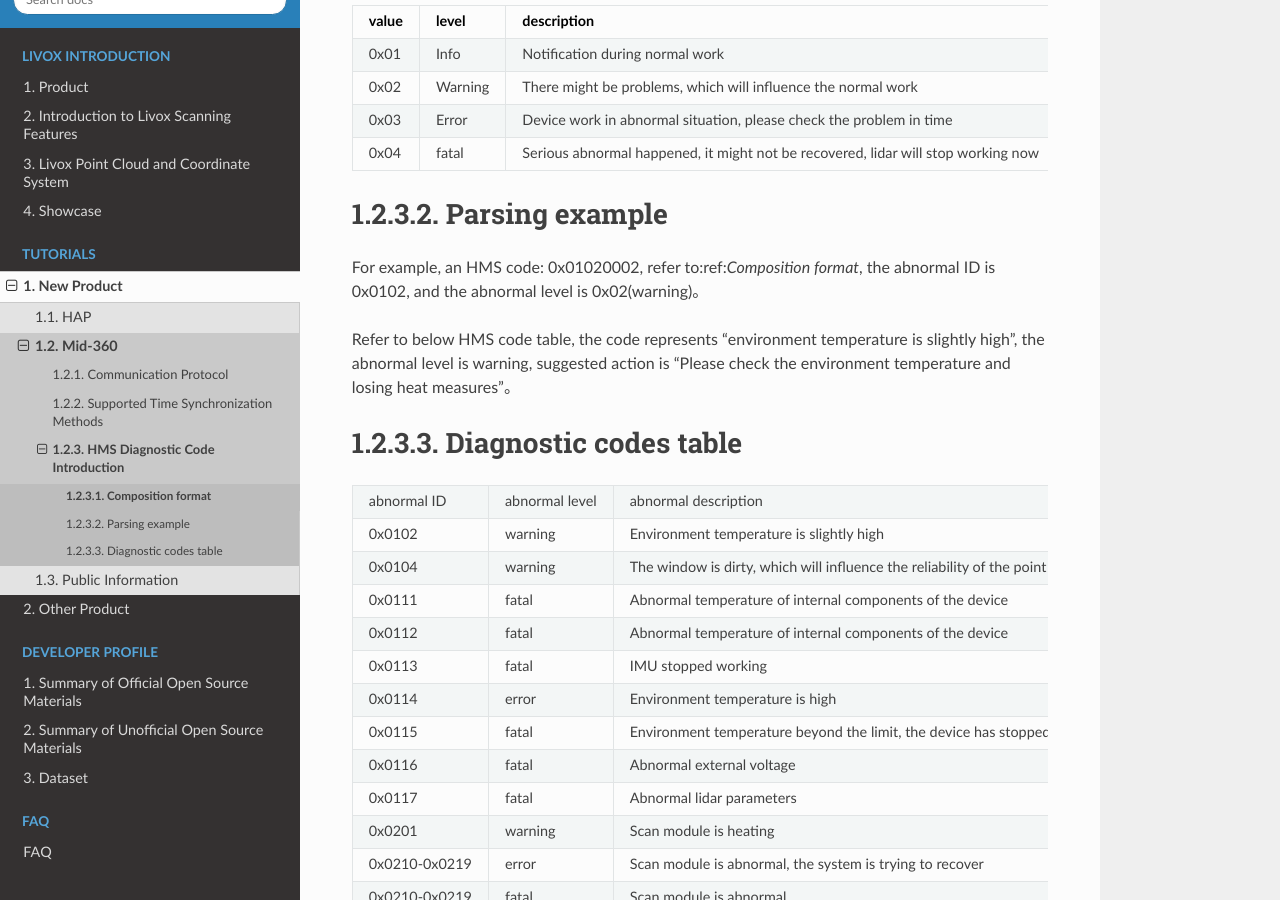
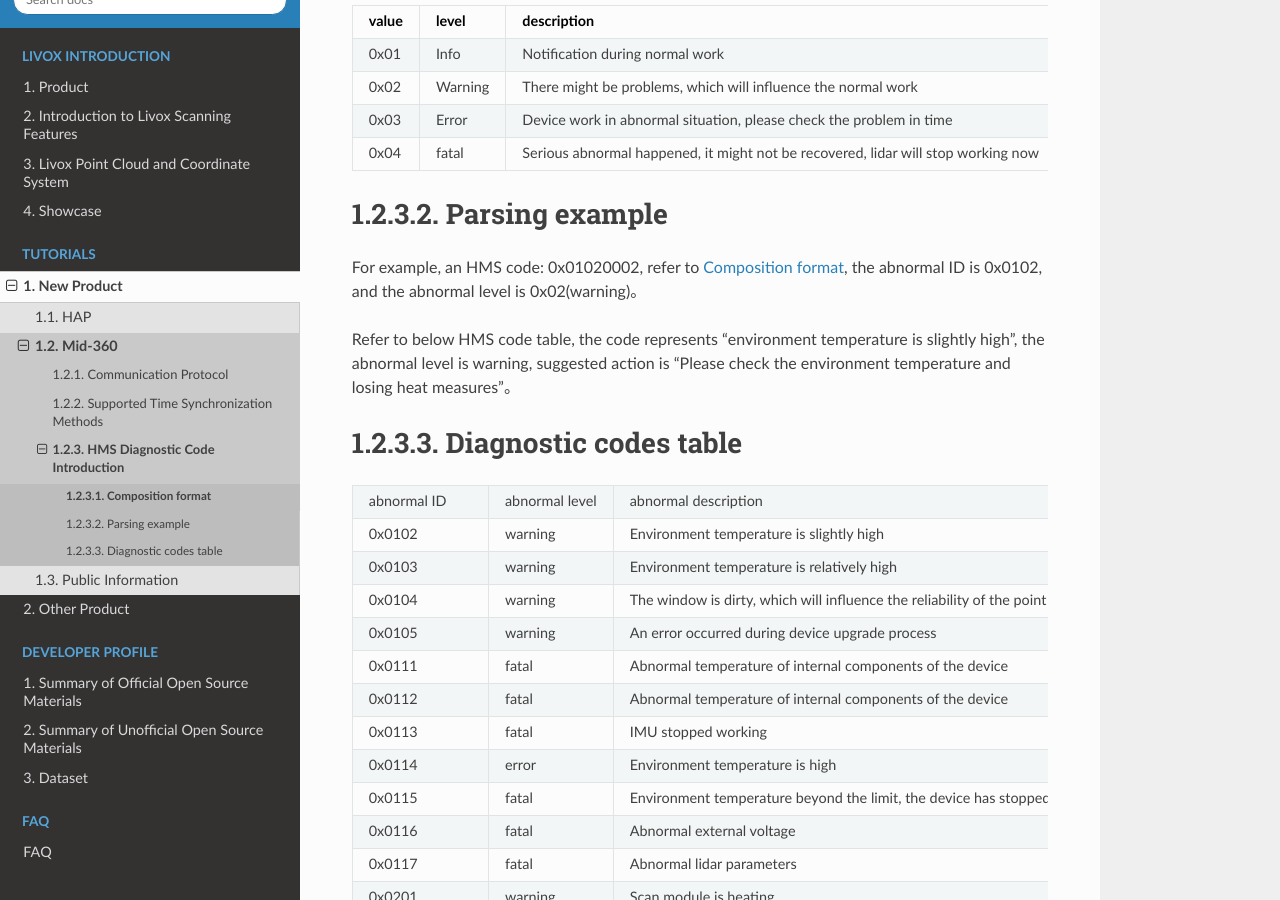
Before and after one commit to Livox-SDK/livox_wiki_en, a Sphinx documentation site: the page built from source/tutorials/new_product/mid360/hms_code_mid360.rst, in a window 1280 px wide and 900 px high, scrolled down 486 px. Built offline with Sphinx 7.4.7 and the Read the Docs theme 2.0.0, drawn with Linux system fonts in a browser that asks for light colours; pages that are not in the unit, such as notebooks, are missing from menus.

Commit message:
1. Add upgrade error related abnormal code description 2. Add environment temp related high abnormal code

```diff
--- a/source/tutorials/new_product/mid360/hms_code_mid360.rst
+++ b/source/tutorials/new_product/mid360/hms_code_mid360.rst
@@ -33,7 +33,7 @@
 Parsing example
 ~~~~~~~~~~~~~~~~~~~~~~
 
-For example, an HMS code: 0x01020002, refer to:ref:`Composition format`,
+For example, an HMS code: 0x01020002, refer to :ref:`Composition format<Composition format>`,
 the abnormal ID is 0x0102, and the abnormal level is 0x02(warning)。
 
 Refer to below HMS code table, the code represents “environment temperature is slightly high”, the abnormal level is warning,
@@ -46,7 +46,9 @@
 abnormal ID         abnormal level     abnormal description                                                          suggested solution
 ------------------  ------------------ ----------------------------------------------------------------------------- --------------------------------------------------------------------------------
 0x0102              warning            Environment temperature is slightly high                                      Please check the environment temperature and losing heat measures
-0x0104              warning            The window is dirty, which will influence the reliability of the point cloud  please clean the window
+0x0103              warning            Environment temperature is relatively high                                    Please check the environment temperature and losing heat measures
+0x0104              warning            The window is dirty, which will influence the reliability of the point cloud  Please clean the window
+0x0105              warning            An error occurred during device upgrade process                               Please restart the upgrade process
 0x0111              fatal              Abnormal temperature of internal components of the device                     Please check the environment temperature and losing heat measures
 0x0112              fatal              Abnormal temperature of internal components of the device                     Please check the environment temperature and losing heat measures
 0x0113              fatal              IMU stopped working                                                           Please try to restart the device to restore
@@ -57,7 +59,7 @@
 0x0201              warning            Scan module is heating                                                        Please wait for the scan module heating
 0x0210-0x0219       error              Scan module is abnormal, the system is trying to recover                      Please wait, if it lasts too long, please try restarting the device to restore
 0x0210-0x0219       fatal              Scan module is abnormal                                                       Please try to restart the device to restore
-0x0401              warning            Communication link was linked down, now it is recovered                       please check the communication link
+0x0401              warning            Communication link was linked down, now it is recovered                       Please check the communication link
 0x0402              warning            PTP time synchronization stop or time gap is too big                          Please check the PTP time source
 0x0403              warning            The version of PTP is 1588-v2.1, device don't support this version            Please replace 1588-v2.1 version with 1588.2.0 version
 0x0404              warning            PPS time synchronization abnormal                                             Please check the PPS and GPS signal
```
Also changed, not shown: source/tutorials/new_product/mid360/livox_eth_protocol_mid360.md (+1 -1 lines).
